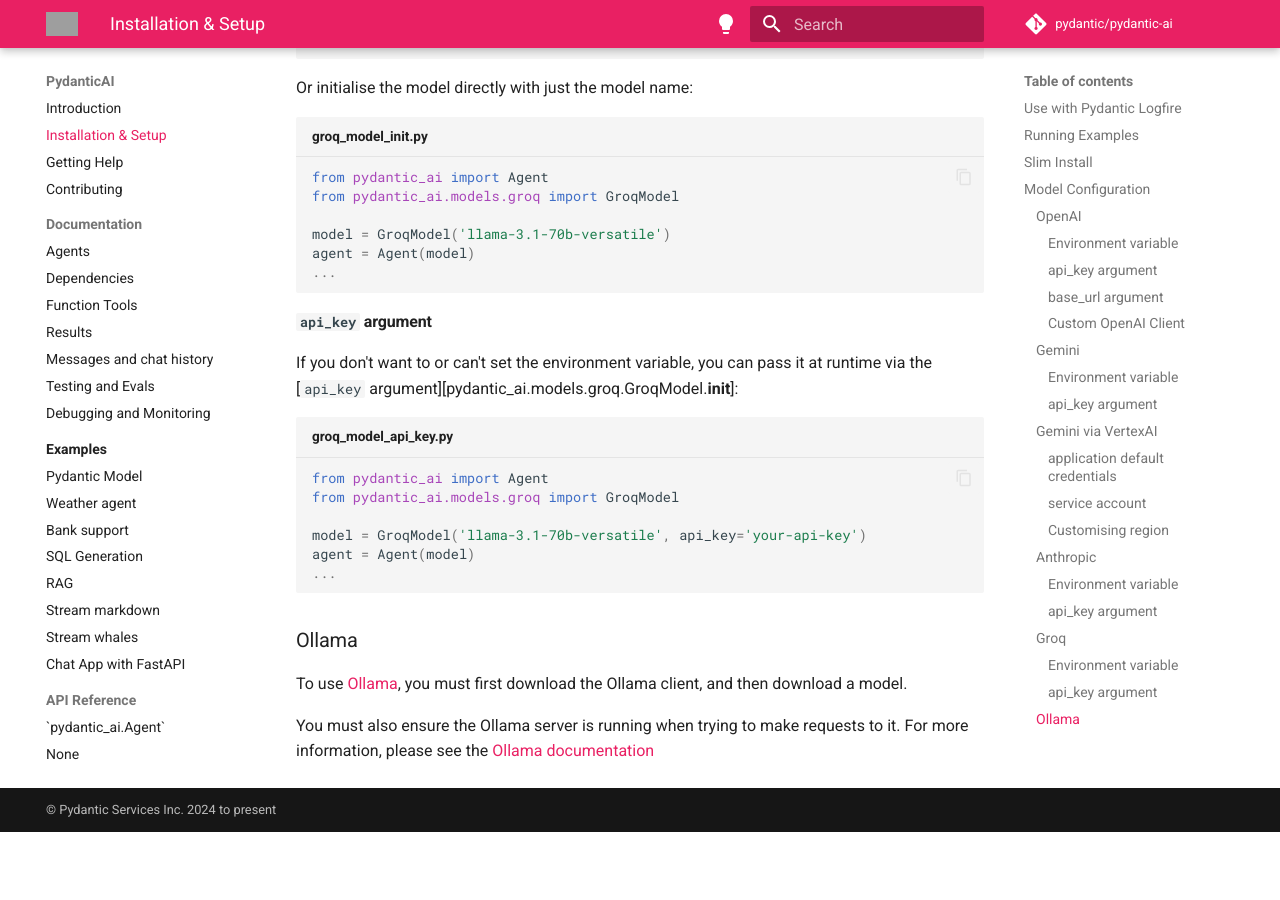
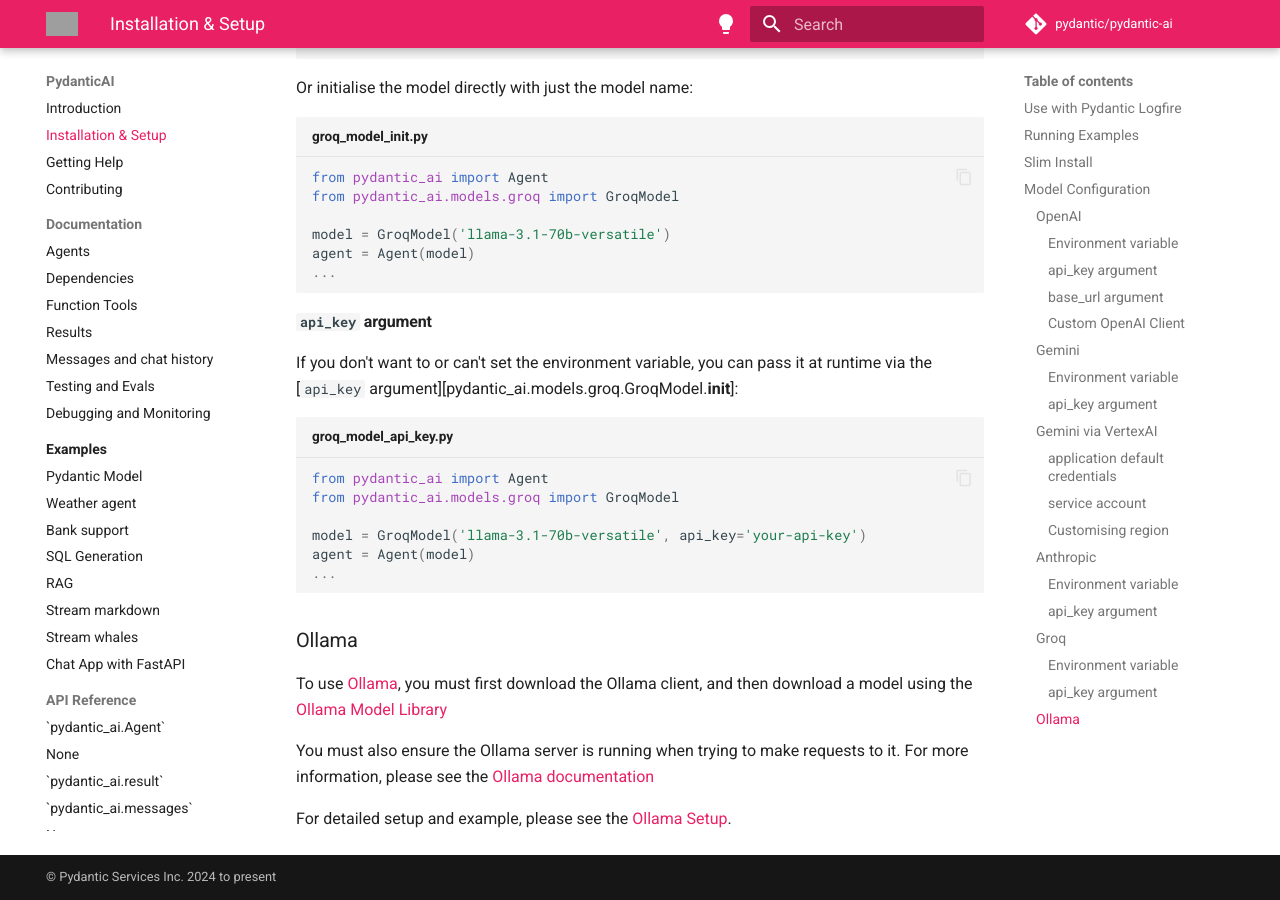
Before and after one commit to willgdjones/pydantic-ai, an MkDocs documentation site: the page built from docs/install.md, in a window 1280 px wide and 900 px high, scrolled down 9287 px. Built offline with MkDocs 1.6.1 and Material for MkDocs 9.7.7, drawn with Linux system fonts in a browser that asks for light colours; comment, search, counter and statistics services are not loaded; before the commit the page ends 10119 px from its top, so only the background shows below that; grey boxes are pictures that could not be loaded.

Commit message:
Update install.md for Ollama  (#225)
Co-authored-by: Sydney Runkle <54324534+sydney-runkle@users.noreply.github.com>

```diff
--- a/docs/install.md
+++ b/docs/install.md
@@ -397,6 +397,8 @@
 
 ### Ollama
 
-To use [Ollama](https://ollama.com/), you must first download the Ollama client, and then download a model.
+To use [Ollama](https://ollama.com/), you must first download the Ollama client, and then download a model using the [Ollama Model Library](https://ollama.com/library)
 
 You must also ensure the Ollama server is running when trying to make requests to it. For more information, please see the [Ollama documentation](https://github.com/ollama/ollama/tree/main/docs)
+
+For detailed setup and example, please see the [Ollama Setup](https://github.com/pydantic/pydantic-ai/blob/main/docs/api/models/ollama.md).
```
